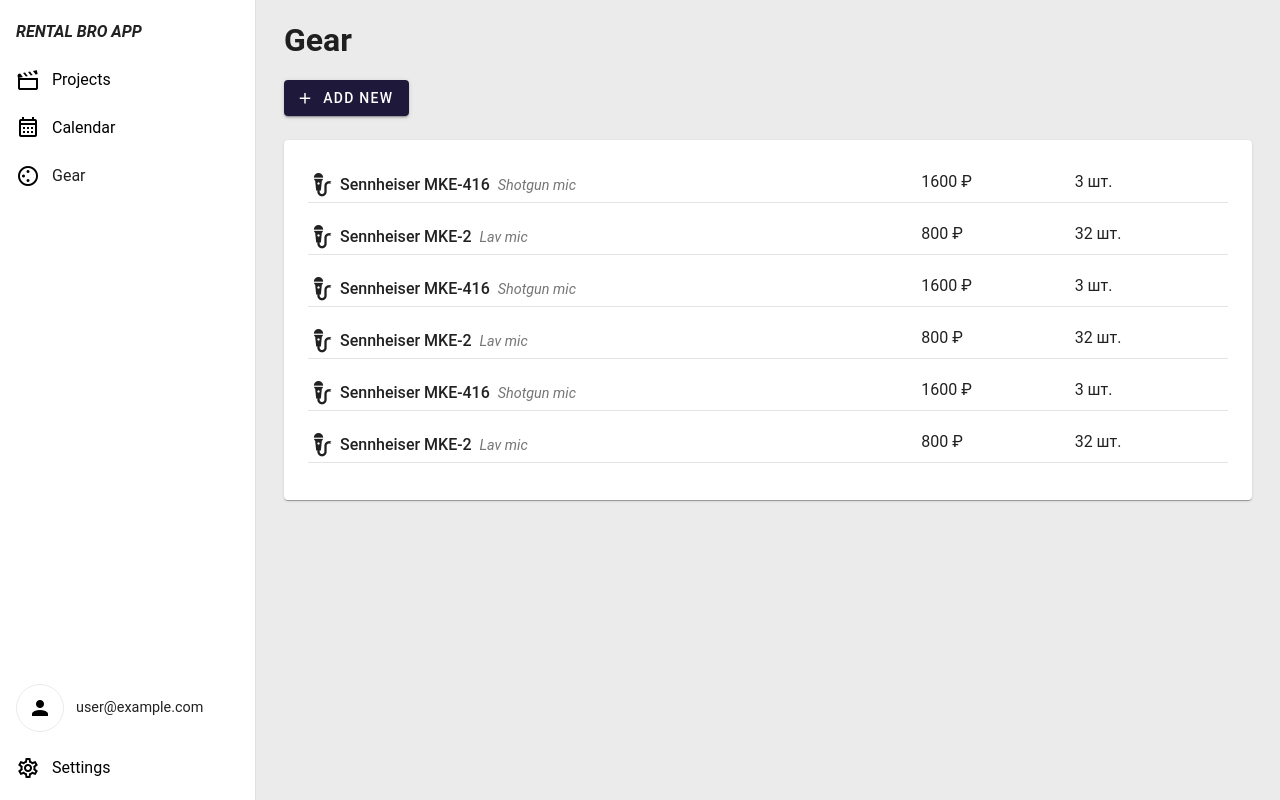
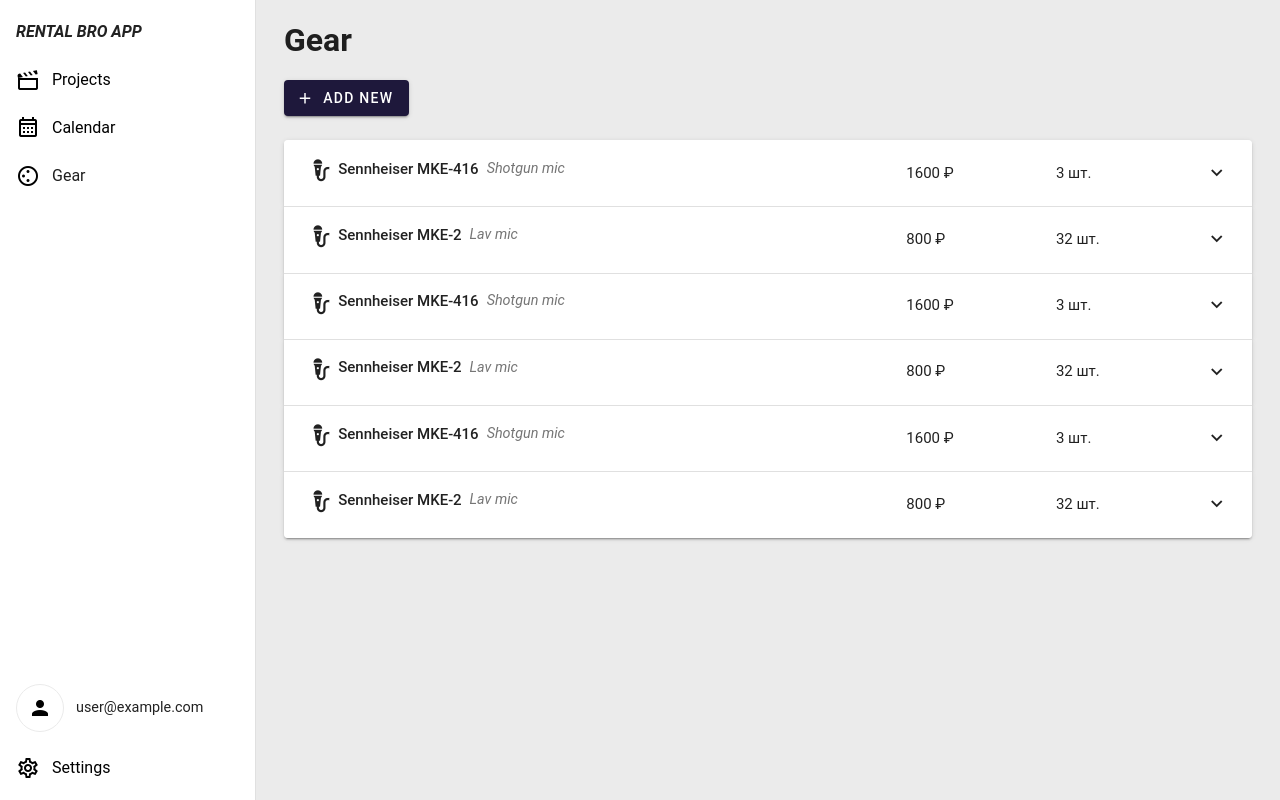
Before and after one commit to Teder-kedr/rental-bro-app, a Vue app: page /gear in a window 1280 px wide. Built offline with nearby package versions, Linux system fonts and the light colour scheme; no server answers; sample sign-in values are in the browser's storage.

Commit message:
added gear expanding list

```diff
--- a/src/components/GearList.vue
+++ b/src/components/GearList.vue
@@ -1,13 +1,11 @@
 <template>
-  <v-card>
-    <v-container>
-      <v-list v-if="items.length">
-        <v-list-item nav v-for="item in items" :key="item.id" :value="item.id">
+  <v-container class="pa-0">
+    <v-expansion-panels variant="accordion" v-if="items.length">
+      <v-expansion-panel v-for="item in items" :key="item.id">
+        <v-expansion-panel-title>
           <v-row no-gutters>
-            <v-col cols="12" sm="8">
-              <v-icon :size="iconSize" class="mb-1">
-                mdi-microphone-variant
-              </v-icon>
+            <v-col cols="12" sm="8" class="mb-2 d-sm-flex align-center">
+              <v-icon :size="iconSize"> mdi-microphone-variant </v-icon>
               <span class="item-model ml-1">
                 {{ item.model }}
               </span>
@@ -15,15 +13,26 @@
                 {{ item.type }}
               </span>
             </v-col>
-            <v-col cols="4" sm="2"> {{ item.priceday }} ₽ </v-col>
-            <v-col cols="4" sm="2">{{ item.qty }} шт. </v-col>
-            <v-divider class="mb-1"></v-divider>
+            <v-col cols="4" sm="2" class="d-sm-flex align-center"
+              ><span> {{ item.priceday }} ₽ </span></v-col
+            >
+            <v-col cols="4" sm="2" class="d-sm-flex align-center"
+              ><span>{{ item.qty }} шт. </span></v-col
+            >
           </v-row>
-        </v-list-item>
-      </v-list>
-      <p v-else class="text-center text-grey-darken-1">No items</p>
-    </v-container>
-  </v-card>
+        </v-expansion-panel-title>
+        <v-expansion-panel-text>
+          <p>Hello!</p>
+          <p>
+            Lorem ipsum dolor sit amet consectetur adipisicing elit. Ullam quo
+            laudantium corrupti laboriosam quae facere omnis reiciendis vel
+            aspernatur consectetur.
+          </p>
+        </v-expansion-panel-text>
+      </v-expansion-panel>
+    </v-expansion-panels>
+    <p v-else class="text-center text-grey-darken-1">No items</p>
+  </v-container>
 </template>
 
 <style scoped>
```
